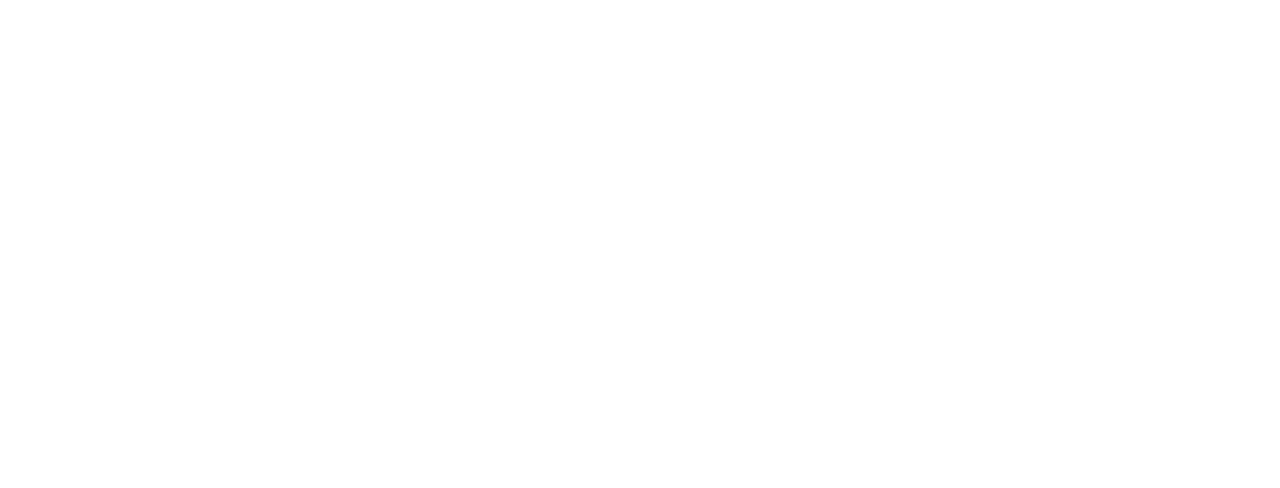
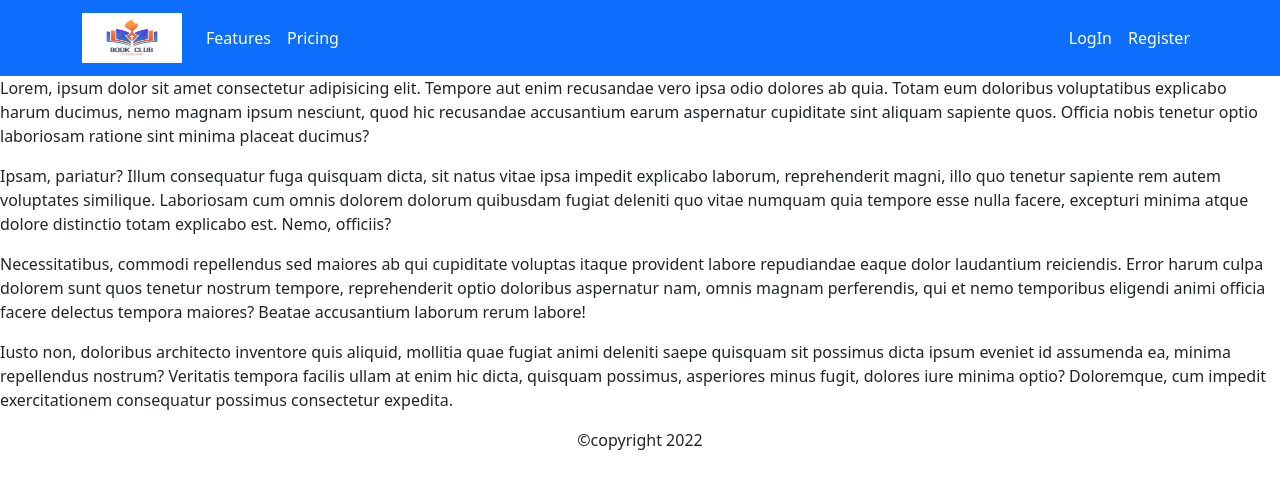
Before and after one commit to Md-Shahriar-Islam/LearnZone, a React (Create React App) app: page / in a window 1280 px wide. Shown: the top 488 px of the page. Built offline with nearby package versions, Linux system fonts and the light colour scheme.

Commit message:
navbar added

```diff
--- a/src/App.js
+++ b/src/App.js
@@ -1,9 +1,19 @@
 import logo from './logo.svg';
 import './App.css';
+import 'bootstrap/dist/css/bootstrap.min.css'
+import Header from './Components/Shared/Head/Header';
+import Footer from './Components/Shared/Footer/Footer';
+
 
 function App() {
   return (
     <div>
+      <Header></Header>
+      <p>Lorem, ipsum dolor sit amet consectetur adipisicing elit. Tempore aut enim recusandae vero ipsa odio dolores ab quia. Totam eum doloribus voluptatibus explicabo harum ducimus, nemo magnam ipsum nesciunt, quod hic recusandae accusantium earum aspernatur cupiditate sint aliquam sapiente quos. Officia nobis tenetur optio laboriosam ratione sint minima placeat ducimus?</p>
+      <p>Ipsam, pariatur? Illum consequatur fuga quisquam dicta, sit natus vitae ipsa impedit explicabo laborum, reprehenderit magni, illo quo tenetur sapiente rem autem voluptates similique. Laboriosam cum omnis dolorem dolorum quibusdam fugiat deleniti quo vitae numquam quia tempore esse nulla facere, excepturi minima atque dolore distinctio totam explicabo est. Nemo, officiis?</p>
+      <p>Necessitatibus, commodi repellendus sed maiores ab qui cupiditate voluptas itaque provident labore repudiandae eaque dolor laudantium reiciendis. Error harum culpa dolorem sunt quos tenetur nostrum tempore, reprehenderit optio doloribus aspernatur nam, omnis magnam perferendis, qui et nemo temporibus eligendi animi officia facere delectus tempora maiores? Beatae accusantium laborum rerum labore!</p>
+      <p>Iusto non, doloribus architecto inventore quis aliquid, mollitia quae fugiat animi deleniti saepe quisquam sit possimus dicta ipsum eveniet id assumenda ea, minima repellendus nostrum? Veritatis tempora facilis ullam at enim hic dicta, quisquam possimus, asperiores minus fugit, dolores iure minima optio? Doloremque, cum impedit exercitationem consequatur possimus consectetur expedita.</p>
+      <Footer></Footer>
 
     </div>
   );
--- /dev/null
+++ b/src/Components/Shared/Footer/Footer.js
@@ -0,0 +1,15 @@
+import React from 'react';
+
+import 'bootstrap/dist/css/bootstrap.min.css'
+
+const Footer = () => {
+    const year = (new Date().getFullYear());
+    return (
+        <div className="d-flex justify-content-center align-items-center">
+            <p >&copy;copyright {year}</p>
+
+        </div>
+    );
+};
+
+export default Footer;
--- /dev/null
+++ b/src/Components/Shared/Head/Header.js
@@ -0,0 +1,31 @@
+import React from 'react';
+import { Container, Nav, Navbar } from 'react-bootstrap';
+import logo from "../../../images/logo/logo2.jpg"
+
+const Header = () => {
+    return (
+        <div>
+            <Navbar collapseOnSelect expand="lg" bg="primary" variant="dark">
+                <Container>
+                    <Navbar.Brand href="#home"><img style={{ height: "50px", width: "100px" }} src={logo}></img></Navbar.Brand>
+                    <Navbar.Toggle aria-controls="responsive-navbar-nav" />
+                    <Navbar.Collapse id="responsive-navbar-nav">
+                        <Nav className="me-auto">
+                            <Nav.Link className="text-white" href="#features">Features</Nav.Link>
+                            <Nav.Link className="text-white" href="#pricing">Pricing</Nav.Link>
+
+                        </Nav>
+                        <Nav>
+                            <Nav.Link className="text-white" href="#login">LogIn</Nav.Link>
+                            <Nav.Link className="text-white" href="#register">
+                                Register
+                            </Nav.Link>
+                        </Nav>
+                    </Navbar.Collapse>
+                </Container>
+            </Navbar>
+        </div>
+    );
+};
+
+export default Header;
```
Also changed, not shown: src/Components/Shared/Footer/Footer.css (added), src/Components/Shared/Head/Header.css (added).
